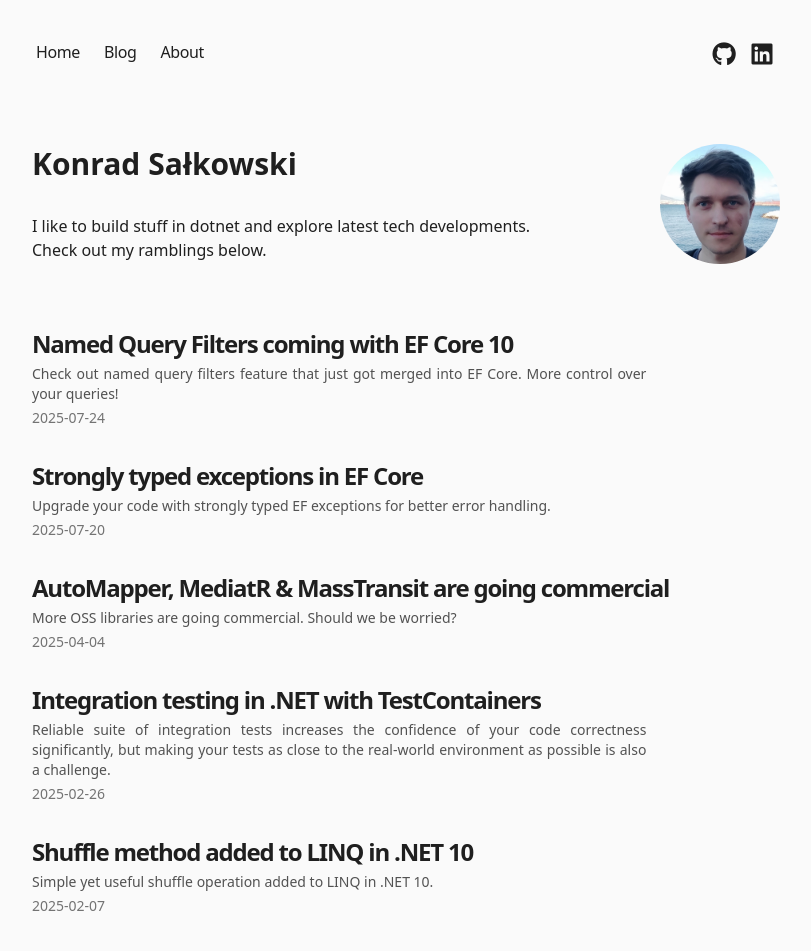
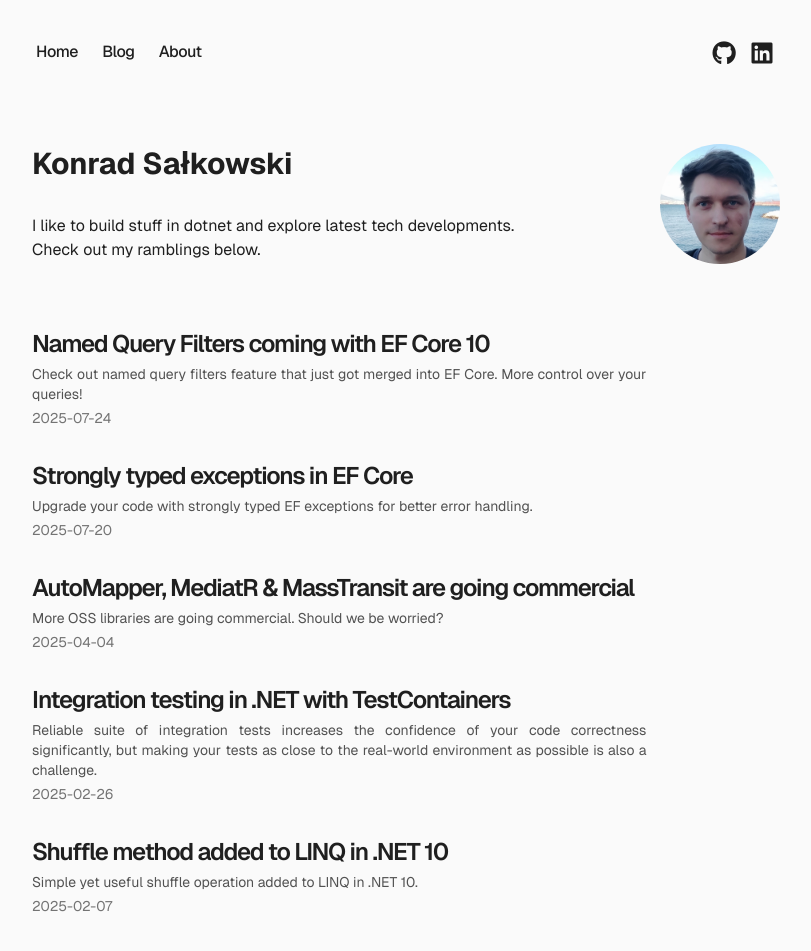
Before and after one commit to ksalk/ksalk.github.io, an Astro site: page / in a window 1280 px wide. Shown: the top 951 px of the page, without its empty margins (224-1035 px from the left). Built offline with nearby package versions, Linux system fonts and the light colour scheme; Astro itself is replaced by a stand-in of ours; some packages are replaced by stand-ins of ours; some icons are missing.

Commit message:
Fix font flicker on page load

```diff
--- a/src/layouts/BaseLayout.astro
+++ b/src/layouts/BaseLayout.astro
@@ -2,7 +2,6 @@
 import '../styles/global.css';
 import Navbar from '../components/Navbar.astro';
 import Footer from '../components/Footer.astro';
-import { ViewTransitions } from 'astro:transitions';
 
 interface Props {
   title: string;
@@ -29,6 +28,9 @@ const fullTitle = `ksalk | ${title}`;
   <head>
     <meta charset="UTF-8" />
     <meta name="viewport" content="width=device-width, initial-scale=1" />
+    <!-- Preload fonts to avoid FOUT -->
+    <link rel="preload" href="/fonts/geist-latin-wght-normal.woff2" as="font" type="font/woff2" crossorigin="anonymous" />
+    <link rel="preload" href="/fonts/geist-mono-latin-wght-normal.woff2" as="font" type="font/woff2" crossorigin="anonymous" />
     <link rel="canonical" href={canonicalURL} />
     <link rel="icon" href="/favicon.ico" />
     <link rel="sitemap" href="/sitemap-index.xml" />
@@ -55,7 +57,6 @@ const fullTitle = `ksalk | ${title}`;
     <link rel="stylesheet" href="https://cdnjs.cloudflare.com/ajax/libs/font-awesome/6.4.2/css/all.min.css" />
 
     <slot name="head" />
-    <ViewTransitions />
   </head>
   <body class="antialiased max-w-3xl mx-4 mt-8 lg:mx-auto flex flex-col min-h-screen">
     <Navbar />
--- a/src/styles/global.css
+++ b/src/styles/global.css
@@ -1,6 +1,22 @@
-@import '@fontsource-variable/geist';
-@import '@fontsource-variable/geist-mono';
 @import 'tailwindcss';
+
+@font-face {
+  font-family: 'Geist Variable';
+  font-style: normal;
+  font-display: optional;
+  font-weight: 100 900;
+  src: url('/fonts/geist-latin-wght-normal.woff2') format('woff2-variations');
+  unicode-range: U+0000-00FF,U+0131,U+0152-0153,U+02BB-02BC,U+02C6,U+02DA,U+02DC,U+0304,U+0308,U+0329,U+2000-206F,U+20AC,U+2122,U+2191,U+2193,U+2212,U+2215,U+FEFF,U+FFFD;
+}
+
+@font-face {
+  font-family: 'Geist Mono Variable';
+  font-style: normal;
+  font-display: optional;
+  font-weight: 100 900;
+  src: url('/fonts/geist-mono-latin-wght-normal.woff2') format('woff2-variations');
+  unicode-range: U+0000-00FF,U+0131,U+0152-0153,U+02BB-02BC,U+02C6,U+02DA,U+02DC,U+0304,U+0308,U+0329,U+2000-206F,U+20AC,U+2122,U+2191,U+2193,U+2212,U+2215,U+FEFF,U+FFFD;
+}
 
 ::selection {
   background-color: var(--selection-bg);
@@ -17,7 +33,7 @@
   --text-muted: #737373;
   --text-subtle: #a3a3a3;
 
-  --text-hover: #525252;
+  --text-hover: #41bfca;
   --selection-bg: #47a3f3;
 
   --accent: #008080;
@@ -60,6 +76,10 @@
 
 html {
   font-family: 'Geist Variable', ui-sans-serif, system-ui, sans-serif;
+}
+
+code, kbd, pre, samp {
+  font-family: 'Geist Mono Variable', ui-monospace, 'Cascadia Code', 'Source Code Pro', monospace;
 }
 
 @media (min-width: 799px) {
```
Also changed, not shown: public/fonts/geist-latin-wght-normal.woff2 (added), public/fonts/geist-mono-latin-wght-normal.woff2 (added).
